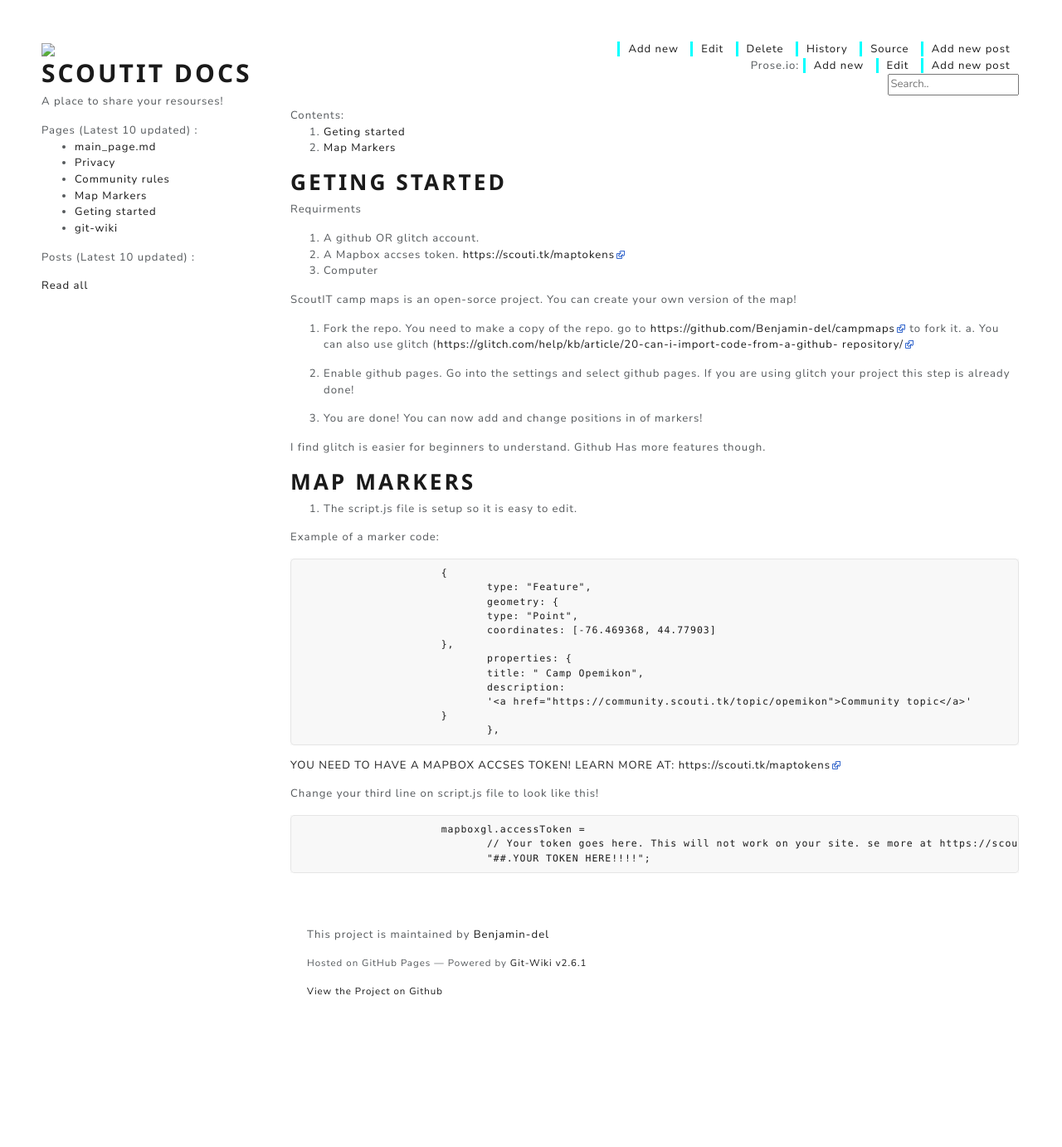
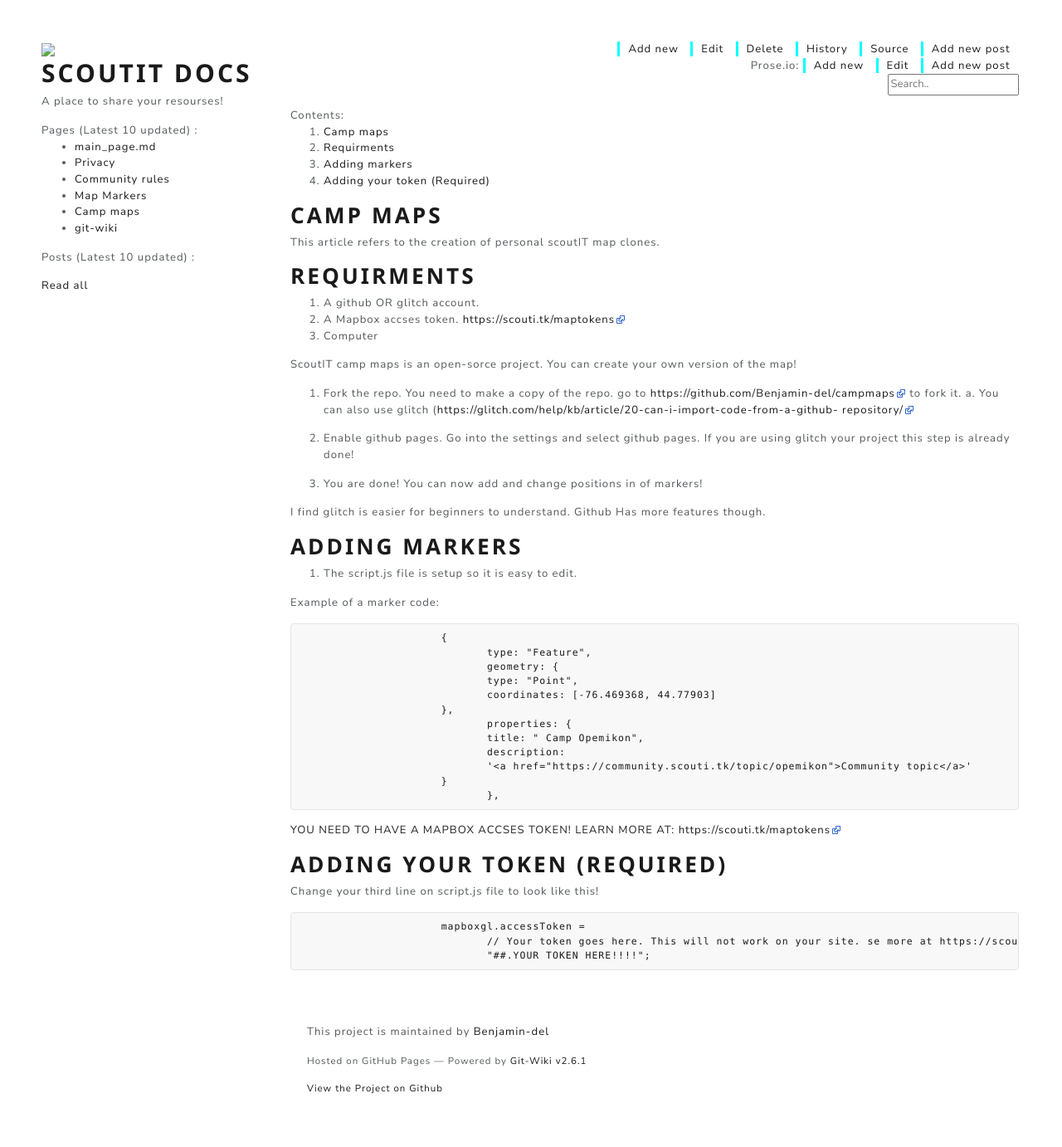
Before and after one commit to Benjamin-del/scoutit, a Jekyll site: the page built from wiki/Campmaps.md, in a window 1280 px wide. Shown: the whole page at 83% size. Built offline with Jekyll 4.4.1, drawn with Linux system fonts in a browser that asks for light colours; nearby versions of some CDN libraries; our own code applies the rules of GitHub Pages for plain Markdown files; before the commit the page ends 1265 px from its top, so only the background shows below that.

Commit message:
Update Campmaps.md

```diff
--- a/wiki/Campmaps.md
+++ b/wiki/Campmaps.md
@@ -1,6 +1,9 @@
-## Geting started
+## Camp maps
 
-Requirments
+This article refers to the creation of personal scoutIT map clones.
+
+
+## Requirments
 1. A github OR glitch account.
 2. A Mapbox accses token. [https://scouti.tk/maptokens](https://scouti.tk/maptokens)
 3. Computer
@@ -17,7 +20,7 @@ ScoutIT camp maps is an open-sorce project. You can create your own version of t
 I find glitch is easier for beginners to understand. Github Has more features though.
 
 
-## Map Markers
+## Adding markers
 
 1. The script.js file is setup so it is easy to edit.
 
@@ -38,7 +41,7 @@ Example of a marker code:
 
 **YOU NEED TO HAVE A MAPBOX  ACCSES TOKEN! LEARN MORE AT: [https://scouti.tk/maptokens](https://scouti.tk/maptokens)**
 
-
+## Adding your token (Required)
 
 Change your third line on script.js file to look like this!
 
```
